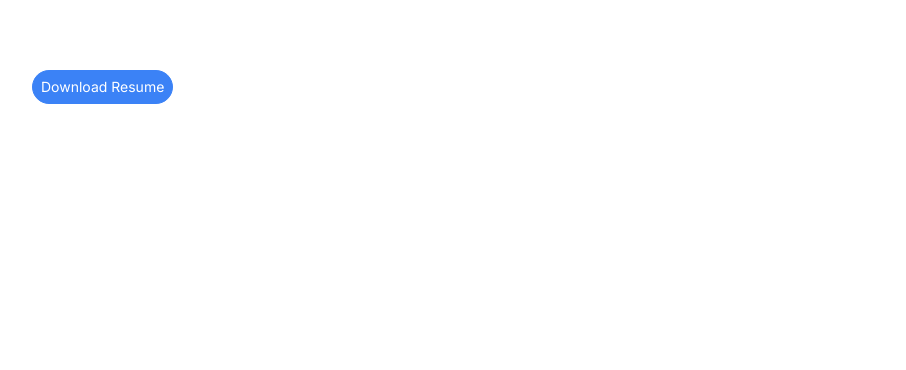
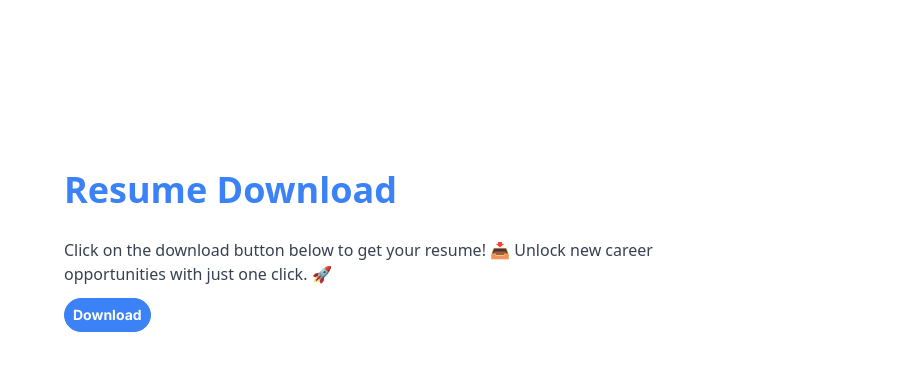
Before and after one commit to hsayvaidya23/ResumeParserSkillupAdvisa, a Next.js app: page /profile in a window 1280 px wide. Shown: the part 1962-2332 px from the top of the page, without its empty margins (32-938 px from the left). Before the commit the page ends 2106 px from the top, so only its background shows below. Built offline with nearby package versions, Linux system fonts and the light colour scheme; no server answers; the database is empty.

Commit message:
description in download resume

```diff
--- a/components/ResumePDF.js
+++ b/components/ResumePDF.js
@@ -355,16 +355,27 @@ const ResumePDF = () => {
   };
 
   return (
-    <div>
+    <>
+      <div className="xl:mt-12 xl:flex-row flex-col-reverse flex gap-10 overflow-hidden">
+        <div className="flex-[0.75] bg-black-100 p-8 rounded-2xl mt-5">
+          <h1 className="font-extrabold text-4xl text-blue-500 mt">
+            Resume Download
+          </h1>
+          <p className="text-gray-700 mt-7">
+            Click on the download button below to get your resume! 📥 Unlock new
+            career opportunities with just one click. 🚀
+          </p>
           <button
-        className="blue_btn"
+            className="blue_btn mt-3 font-bold"
             onClick={() => handleDownloadPdf()}
             disabled={loading || !resumeData}
           >
-        {loading ? "Preparing Resume..." : "Download Resume"}
+            {loading ? "Preparing Resume..." : "Download"}
           </button>
-      <div className="mt-10"></div>
         </div>
+      </div>
+      <div className="mt-20"></div>
+    </>
   );
 
   async function handleDownloadPdf() {
```
Lines whose indentation alone changed are shown as unchanged.
